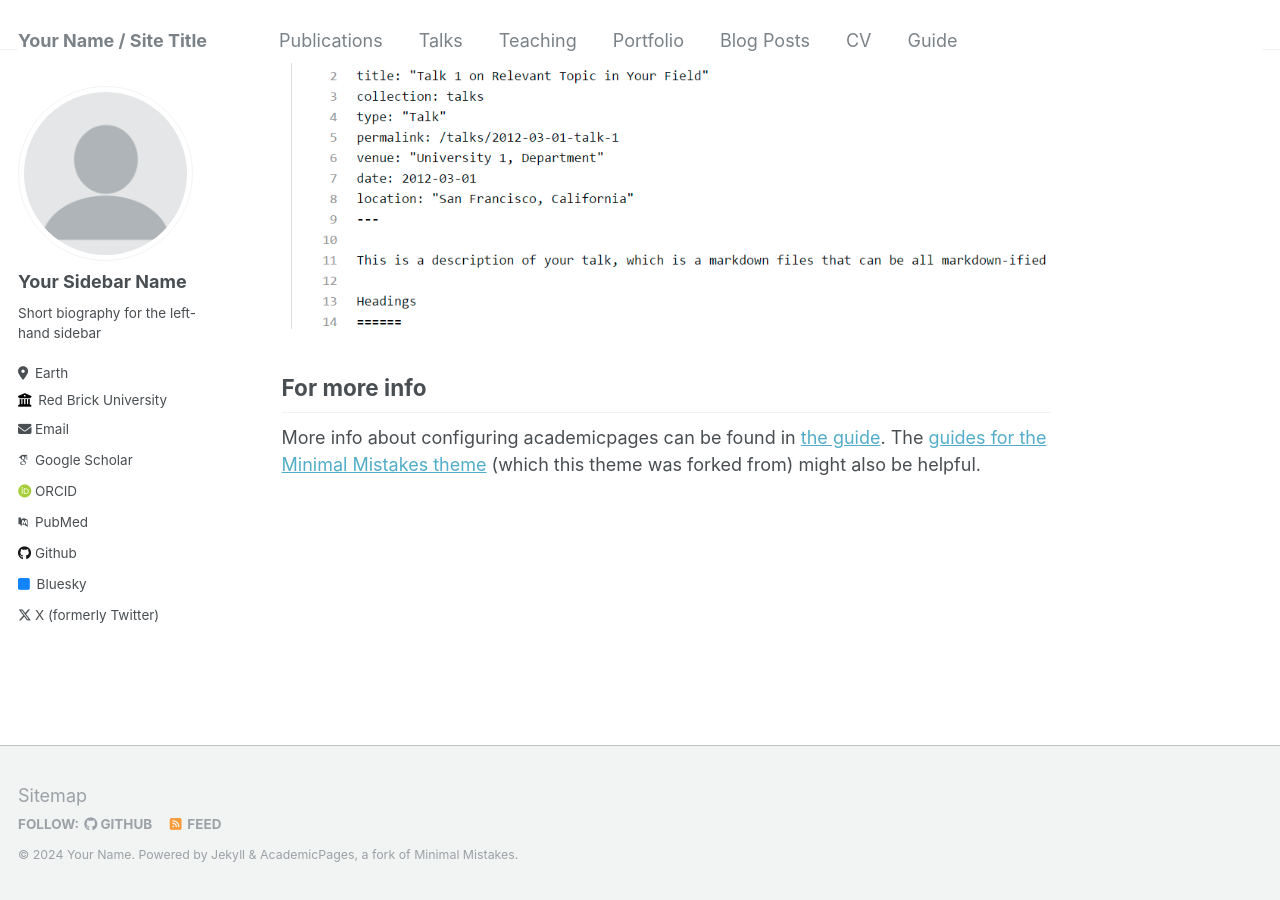
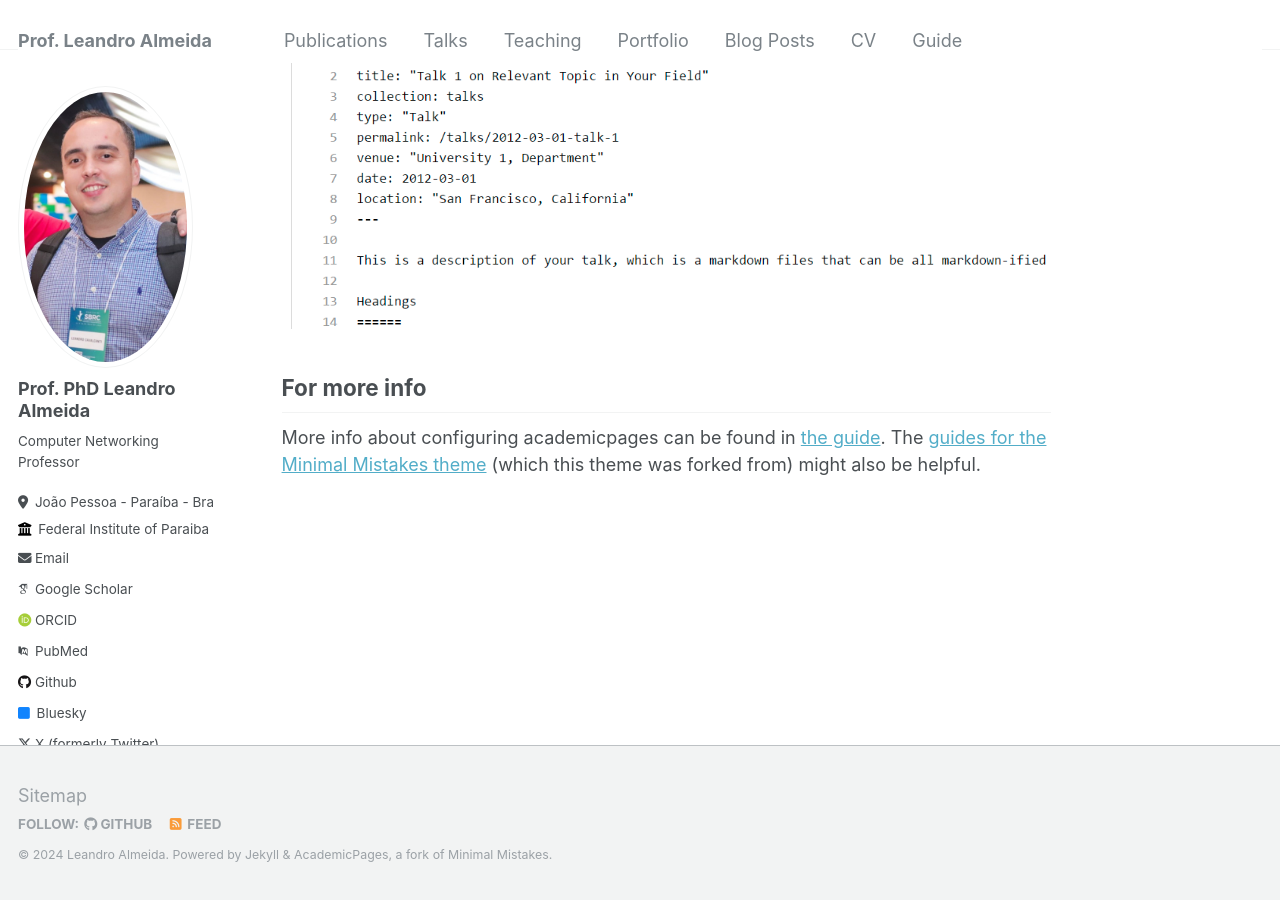
Before and after one commit to leandrocalmeida/leandrocalmeida.github.io, a Jekyll site: the page built from _pages/about.md, in a window 1280 px wide and 900 px high, scrolled down 2640 px. Built offline with Jekyll 4.4.1, drawn with Linux system fonts in a browser that asks for light colours; some web fonts are replaced.

Commit message:
first update

```diff
--- a/_config.yml
+++ b/_config.yml
@@ -8,27 +8,27 @@
 
 # Basic Site Settings
 locale                   : "en-US"
-title                    : "Your Name / Site Title"
+title                    : "Prof. Leandro Almeida"
 title_separator          : "-"
-name                     : &name "Your Name"
+name                     : &name "Leandro Almeida"
 description              : &description "personal description"
-url                      : https://academicpages.github.io # the base hostname & protocol for your site e.g. "https://mmistakes.github.io"
+url                      : https://leandrocalmeida.github.io # the base hostname & protocol for your site e.g. "https://mmistakes.github.io"
 baseurl                  : "" # the subpath of your site, e.g. "/blog"
-repository               : "academicpages/academicpages.github.io"
+repository               : "leandrocalmeida/leandrocalmeida.github.io"
 
 # Site Author - The following control what appear as part of the author content on the side bar.
 #               If a field is blank the icon and link will not appear, otherwise it will be shown.
 #               Additional customization can be done by editing /_includes/author-profile.html
 author:
   # Biographic information
-  avatar           : "profile.png"
-  name             : "Your Sidebar Name"
+  avatar           : "prof_pic.jpg"
+  name             : "Prof. PhD Leandro Almeida"
   pronouns         : # example: "she/her"
-  bio              : "Short biography for the left-hand sidebar"
-  location         : "Earth"
-  employer         : "Red Brick University"
+  bio              : "Computer Networking Professor"
+  location         : "João Pessoa - Paraíba - Brazil"
+  employer         : "Federal Institute of Paraiba"
   uri              : # URL
-  email            : "none@example.org"
+  email            : "leandro.almeida@ifpb.edu.br"
 
   # Academic websites
   arxiv            : # URL - Update with the correct link to your profile
```
Also changed, not shown: images/prof_pic.jpg (added).
